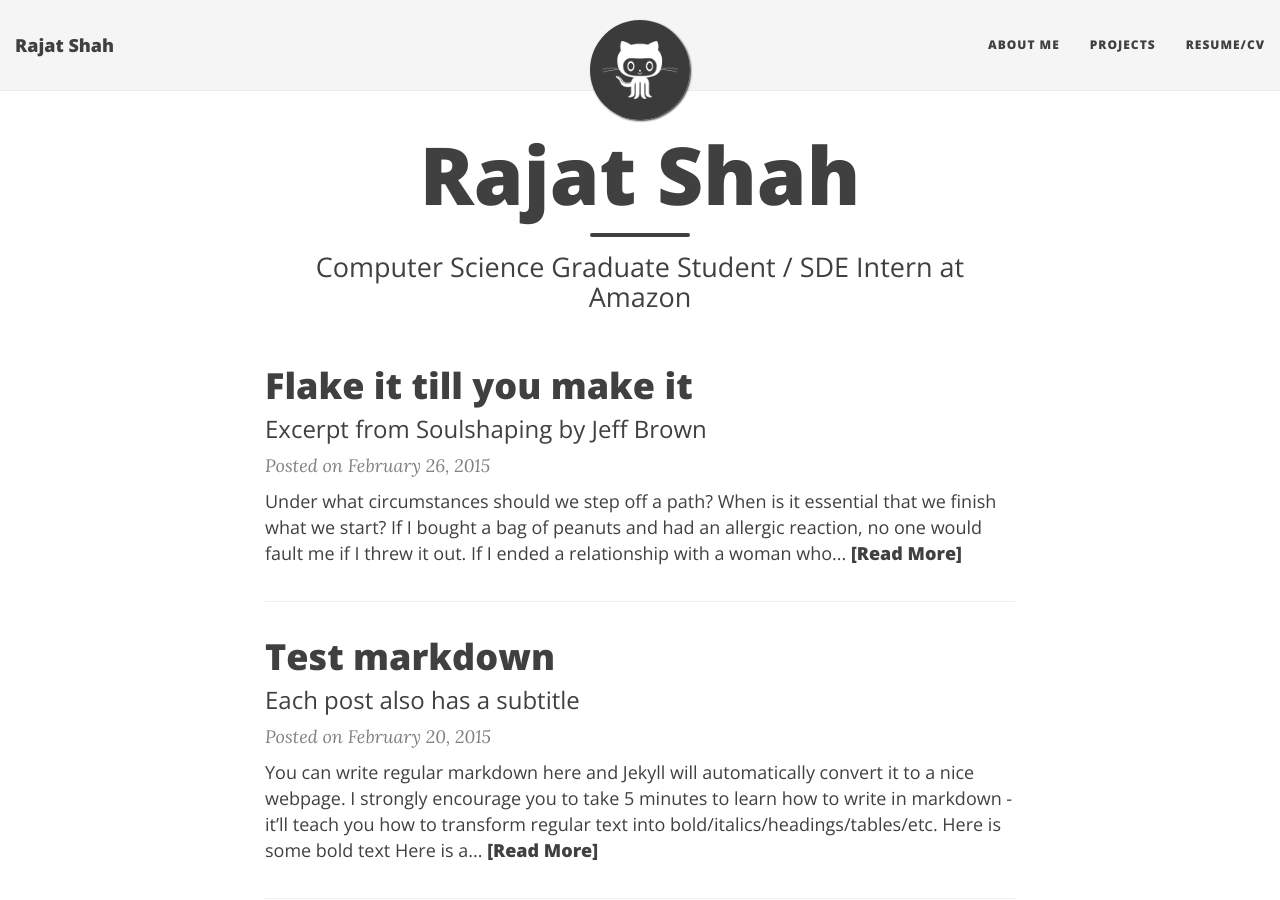
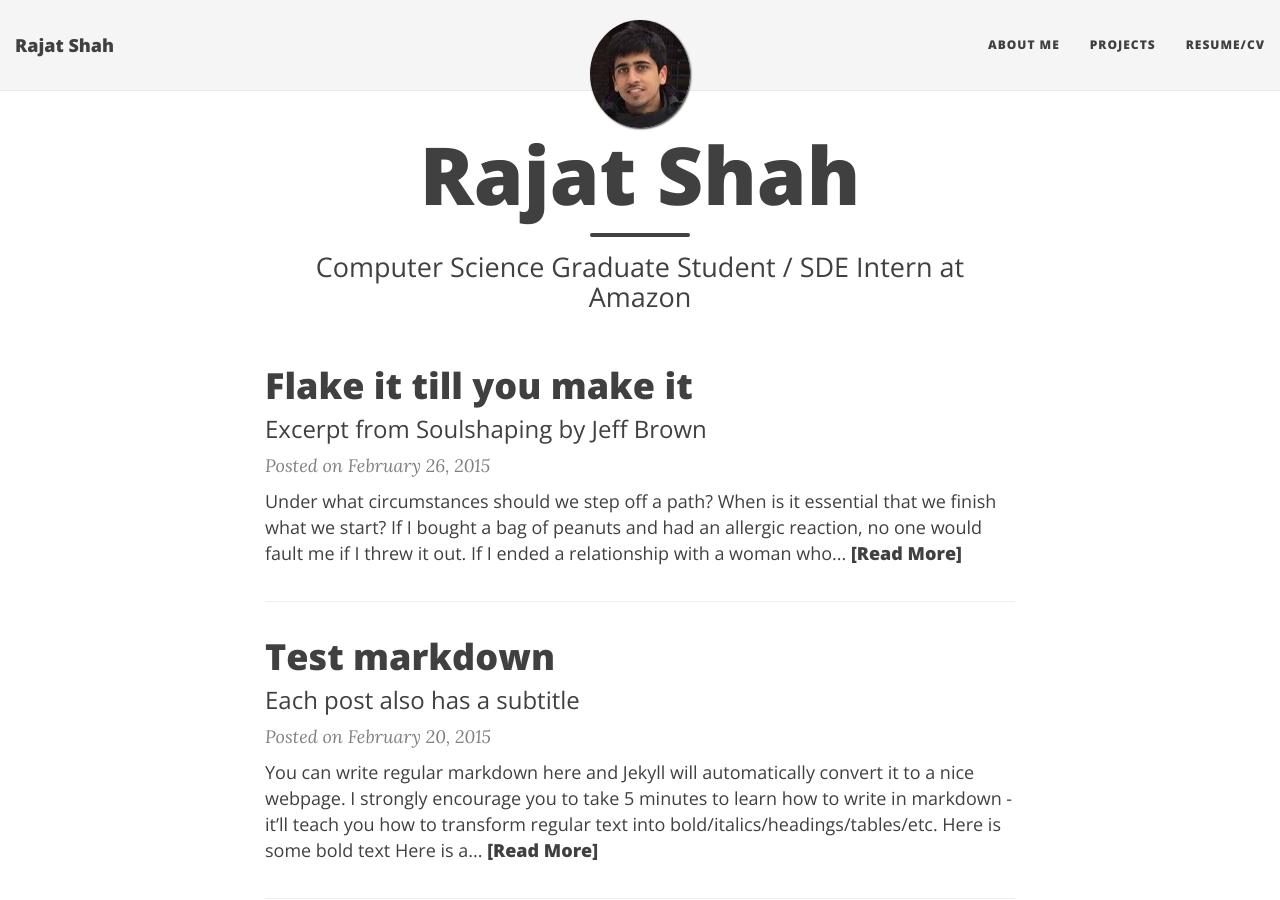
Before and after one commit to shahrajat/shahrajat.github.io, a Jekyll site: the page built from index.html, in a window 1280 px wide and 900 px high. Built offline with Jekyll 4.4.1, drawn with Linux system fonts in a browser that asks for light colours; nearby versions of some CDN libraries; the list of posts is cut into pages by our own code.

Commit message:
Update _config.yml

```diff
--- a/_config.yml
+++ b/_config.yml
@@ -30,7 +30,7 @@ navbar-links:
 
 # Image to show in the navigation bar - image must be a square (width = height)
 # Remove this parameter if you don't want an image in the navbar
-avatar: "/img/avatar-icon.png"
+avatar: "/img/small.jpeg"
 
 # --- Footer options --- #
 
```
